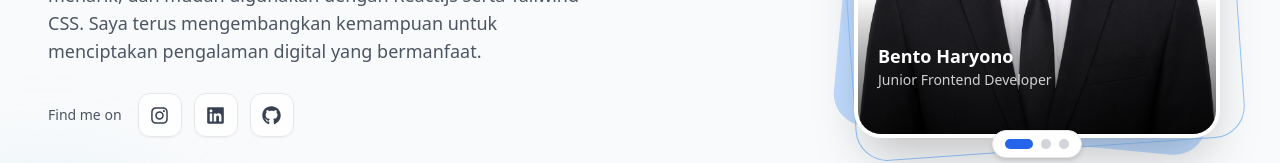
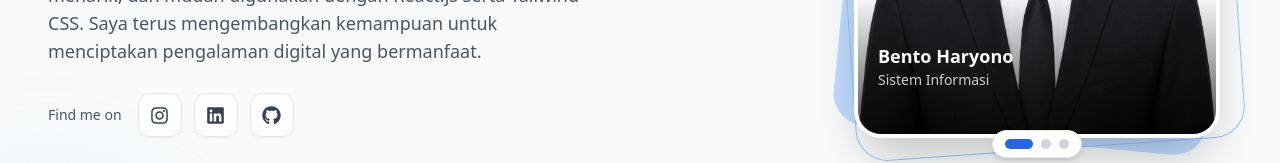
Before and after one commit to Hariyono20/Portfolio, a React (Vite) app: page / in a window 1280 px wide. Shown: the part 692-855 px from the top of the page. Built offline with nearby package versions, Linux system fonts and the light colour scheme.

Commit message:
Update portfolio UI and animations

```diff
--- a/src/sections/Hero.jsx
+++ b/src/sections/Hero.jsx
@@ -407,7 +407,7 @@ export default function Hero() {
                     Bento Haryono
                   </p>
                   <p className="text-white/80 text-sm">
-                    Junior Frontend Developer
+                    Sistem Informasi
                   </p>
                   <p className="text-white/70 text-xs mt-2 opacity-100 sm:opacity-0 sm:group-hover:opacity-100 transition-opacity">
                     Klik untuk mengganti foto
```
